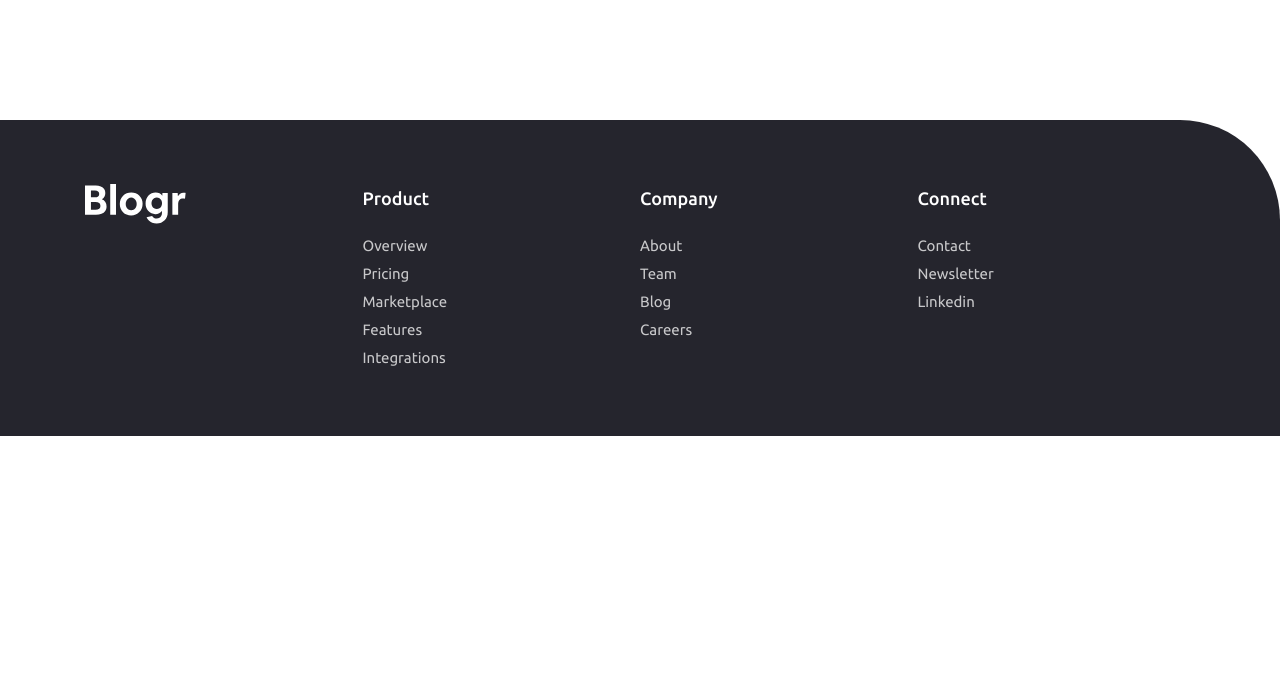
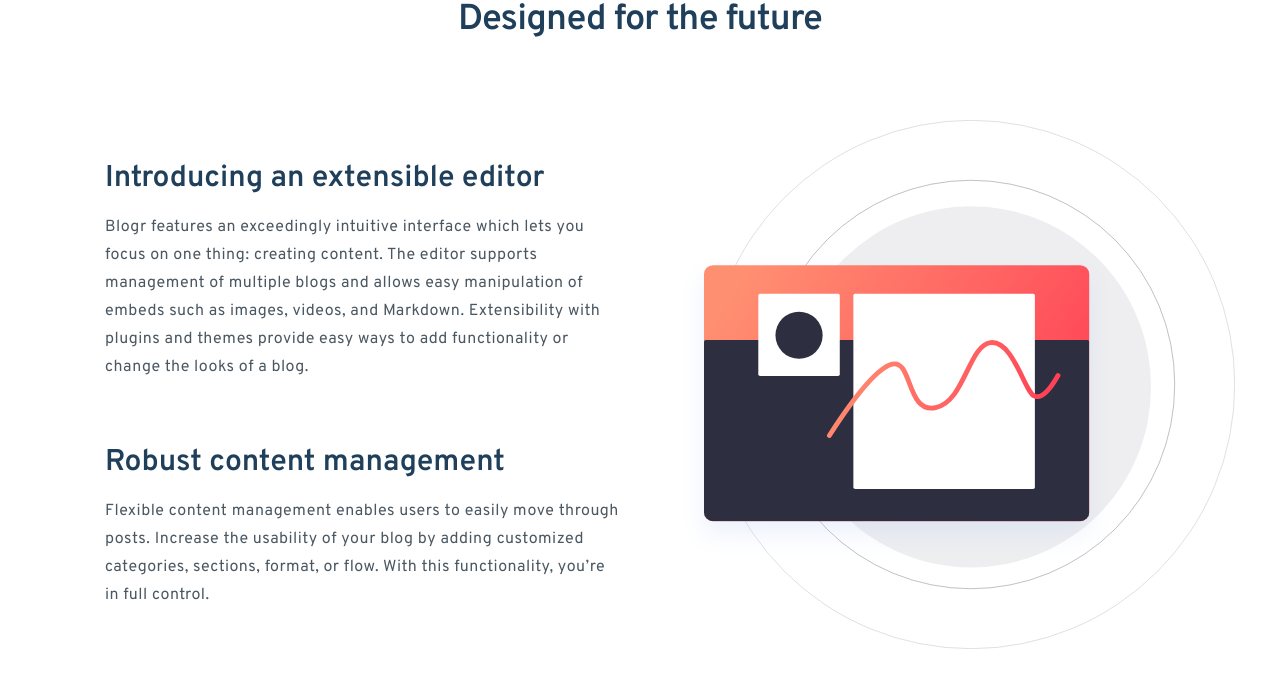
Before and after one commit to zetmosoma10/blogr-landing-page, a React (Vite) app: page / in a window 1280 px wide. Shown: the top 688 px of the page. Built offline with nearby package versions, Linux system fonts and the light colour scheme.

Commit message:
build Feature Section

```diff
--- a/src/App.jsx
+++ b/src/App.jsx
@@ -1,9 +1,11 @@
+import Feature from "./Sections/Feature";
 import Footer from "./Sections/Footer";
 
 function App() {
   return (
     <main>
-      <Footer />
+      {/* <Footer /> */}
+      <Feature />
     </main>
   );
 }
--- a/src/Sections/Feature.jsx
+++ b/src/Sections/Feature.jsx
@@ -1,5 +1,52 @@
 const Feature = () => {
-  return <div>Feature</div>;
+  return (
+    <section className="font-overpass px-5 ">
+      <h2 className="text-center text-3xl font-semibold text-Very_dark_blue_headings tracking-[-0.84px] lg:text-4xl">
+        Designed for the future
+      </h2>
+      <div className="grid max-w-[1110px] mx-auto mt-10 lg:mt-20 gap-y-10 lg:grid-cols-[50%,50%] lg:gap-x-10 ">
+        <div className="order-1 justify-self-center lg:order-2">
+          <picture className="lg:justify-self-end">
+            <source
+              media="(max-width:1023px )"
+              srcSet="/images/illustration-editor-mobile.svg"
+            />
+            <source
+              media="(min-width:1024px )"
+              srcSet="/images/illustration-editor-desktop.svg"
+            />
+            <img
+              className="w-auto"
+              src="/images/illustration-editor-mobile.svg"
+              alt="desktop"
+            />
+          </picture>
+        </div>
+        <div className="order-2 lg:order-1 justify-self-center px-5 text-center lg:text-left lg:justify-self-start lg:self-center  ">
+          <h3 className="text-2xl lg:text-3xl font-semibold leading-8 text-Very_dark_blue_headings">
+            Introducing an extensible editor
+          </h3>
+          <p className="text-base text-Very_dark_grayish_blue_body_copy leading-[28px] tracking-[0.5px] mt-4">
+            Blogr features an exceedingly intuitive interface which lets you
+            focus on one thing: creating content. The editor supports management
+            of multiple blogs and allows easy manipulation of embeds such as
+            images, videos, and Markdown. Extensibility with plugins and themes
+            provide easy ways to add functionality or change the looks of a
+            blog.
+          </p>
+          <h3 className="text-2xl lg:text-3xl font-semibold leading-8 text-Very_dark_blue_headings mt-10 lg:mt-16">
+            Robust content management
+          </h3>
+          <p className="text-base text-Very_dark_grayish_blue_body_copy leading-[28px] tracking-[0.5px] mt-4">
+            Flexible content management enables users to easily move through
+            posts. Increase the usability of your blog by adding customized
+            categories, sections, format, or flow. With this functionality,
+            you’re in full control.
+          </p>
+        </div>
+      </div>
+    </section>
+  );
 };
 
 export default Feature;
```
